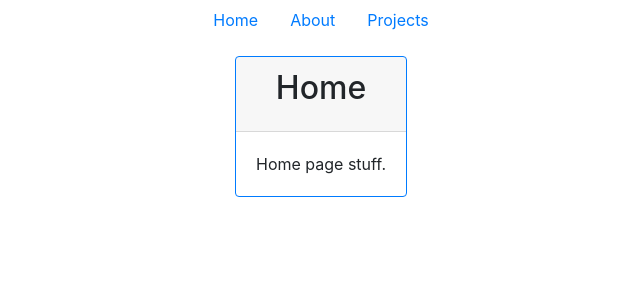
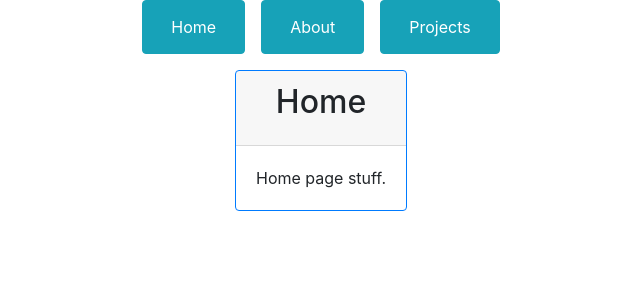
Before and after one commit to JMAdsit/personal-site, a React (Create React App) app: page / in a window 1280 px wide. Shown: the top 300 px of the page, without its empty margins (319-959 px from the left). Built offline with nearby package versions, Linux system fonts and the light colour scheme.

Commit message:
add style to nav buttons

```diff
--- a/src/components/NavButton.js
+++ b/src/components/NavButton.js
@@ -3,9 +3,9 @@ import { Link } from "react-router-dom";
 
 function NavButton({name, link}) {
     return (
-        <div className="nav-item">
+        <div className="nav-item mx-2 btn btn-info">
             <Link
-            className="nav-link"
+            className="nav-link text-white"
             to={link}>
                 {name}
             </Link>
```
